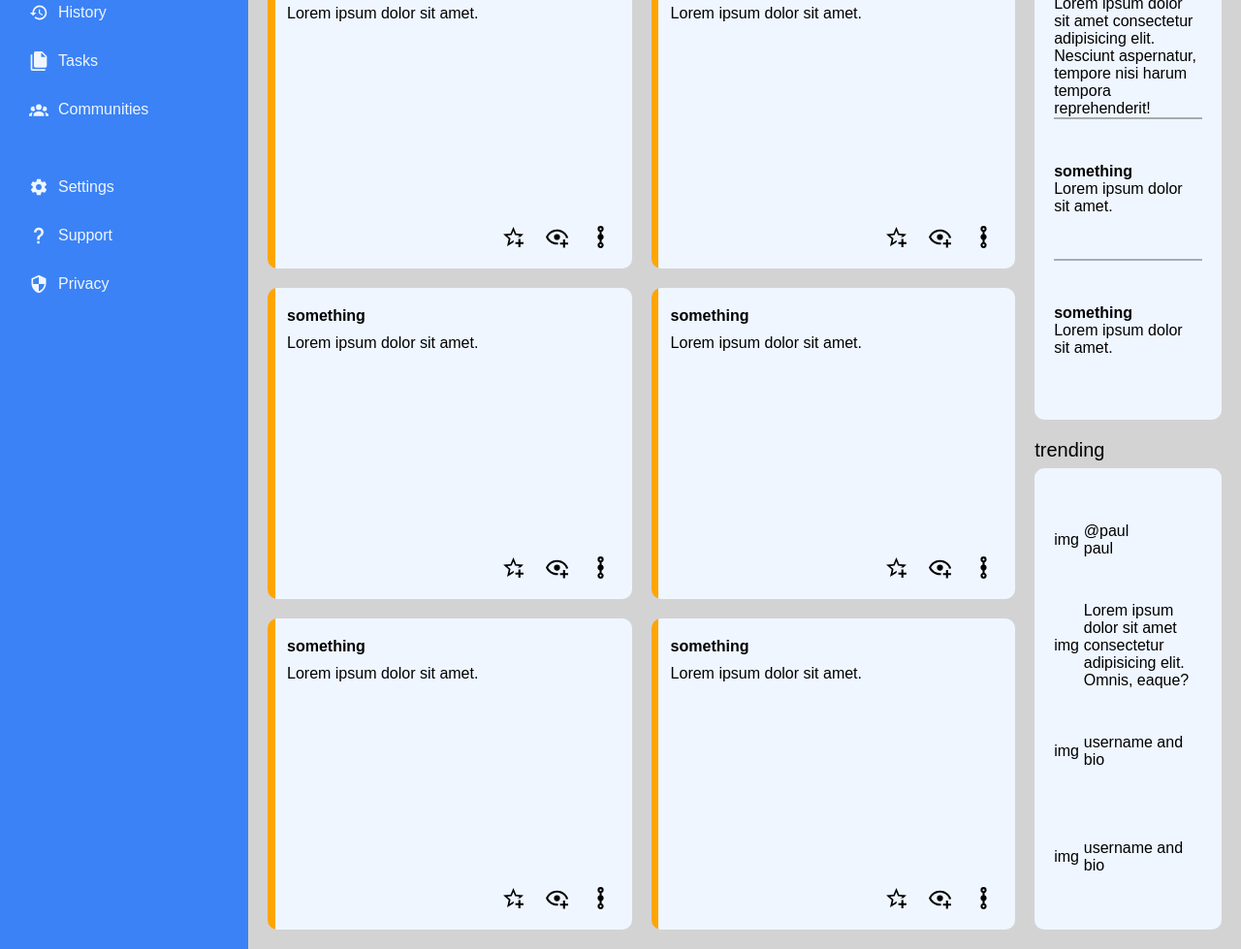
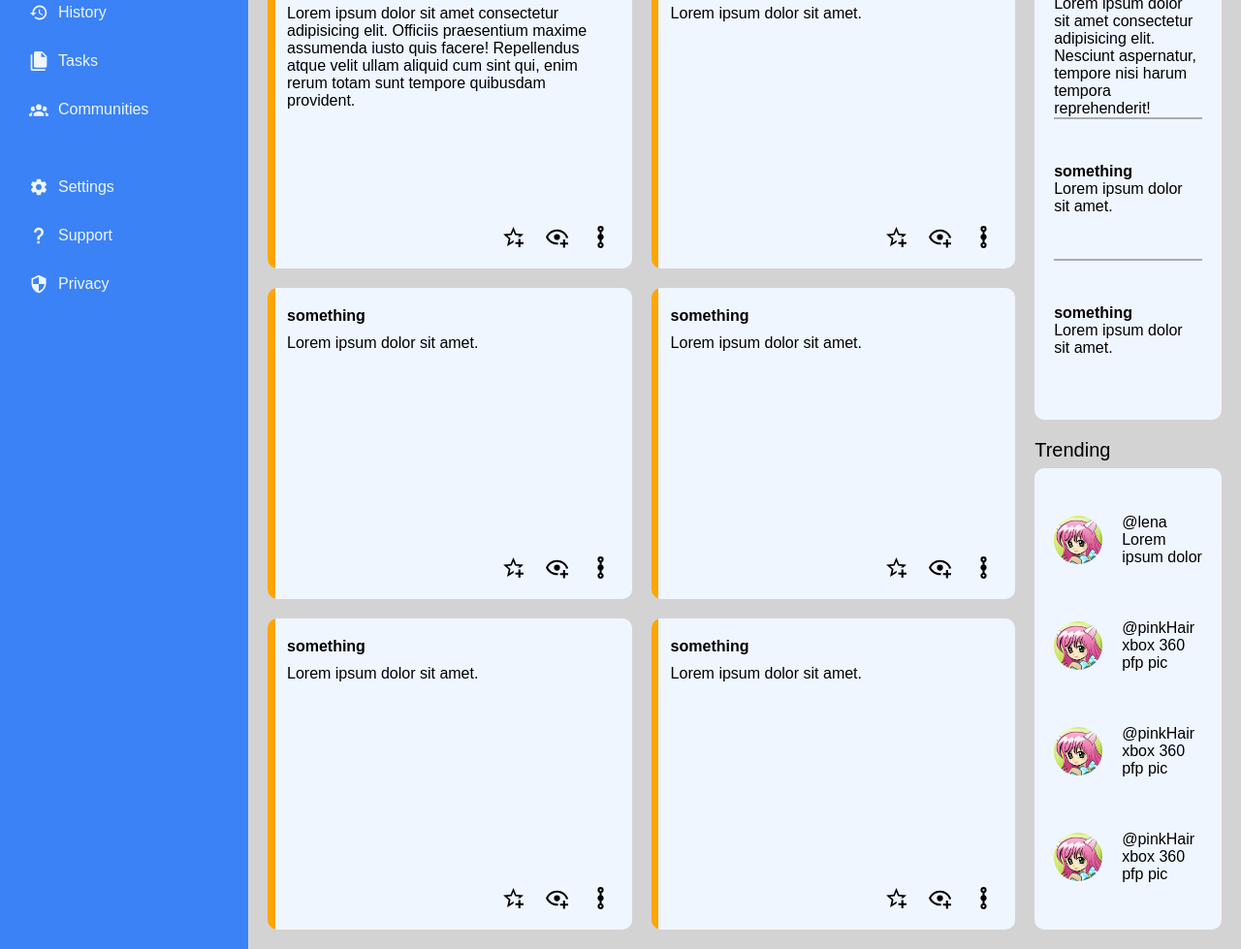
Before and after one commit to IcannotDecide/admin-dashboard, a plain HTML site: page index.html in a window 1280 px wide. Shown: the part 272-1251 px from the top of the page at 97% size. Drawn offline with Linux system fonts and the light colour scheme.

Commit message:
Finish trending

```diff
--- a/index.html
+++ b/index.html
@@ -131,7 +131,7 @@
         <div class="cards">
           <div class="card">
             <p class="card-header">something</p>
-            <p class="card-body">Lorem ipsum dolor sit amet.</p>
+            <p class="card-body">Lorem ipsum dolor sit amet consectetur adipisicing elit. Officiis praesentium maxime assumenda iusto quis facere! Repellendus atque velit ullam aliquid cum sint qui, enim rerum totam sunt tempore quibusdam provident.</p>
             <div class="svg-flex">
               <svg xmlns="http://www.w3.org/2000/svg" viewBox="0 0 24 24">
                 <title>star-plus-outline</title>
@@ -274,19 +274,37 @@
             </div>
           </div>
           <div></div>
-          <p class=title>trending</p>
+          <p class=title>Trending</p>
           <div class="trending">
-            <div class="trending-img">img</div>
+            <div class="trending-img">
+              <img src="./images/Pink-hair-girl-gamerpic.webp" alt="profile picture">
+            </div>
             <div>
-              <p>@paul</p>
-              <p>paul</p>
+              <p>@lena</p>
+              <p>Lorem ipsum dolor </p>
             </div>
-            <div class="trending-img">img</div>
-            <div>Lorem ipsum dolor sit amet consectetur adipisicing elit. Omnis, eaque?</div>
-            <div class="trending-img">img</div>
-            <div>username and bio</div>
-            <div class="trending-img">img</div>
-            <div>username and bio</div>
+            <div class="trending-img">
+              <img src="./images/Pink-hair-girl-gamerpic.webp" alt="profile picture">
+            </div>
+            <div>
+              <p>@pinkHair</p>
+              <p>xbox 360 pfp pic</p></div>
+            <div class="trending-img">
+              <img src="./images/Pink-hair-girl-gamerpic.webp" alt="profile picture">
+            </div>
+            <div>
+              <p>@pinkHair</p>
+              <p>xbox 360 pfp pic</p>
+            </div>
+
+            <div class="trending-img">
+              <img src="./images/Pink-hair-girl-gamerpic.webp" alt="profile picture">
+            </div>
+            <div>
+              <p>@pinkHair</p>
+              <p>xbox 360 pfp pic</p>
+            </div>
+
           </div>
         </div>
       </div>
--- a/style.css
+++ b/style.css
@@ -206,6 +206,7 @@ hr {
   display: grid;
   grid-template-columns: 1fr 4fr;
   grid-template-rows: repeat(4, 1fr);
+  column-gap: 20px;
 }
 
 .line {
@@ -217,3 +218,7 @@ hr {
   display: grid;
   align-content: center;
 }
+
+.trending img {
+  width: 50px;
+}
```
Also changed, not shown: todo.txt (deleted).
